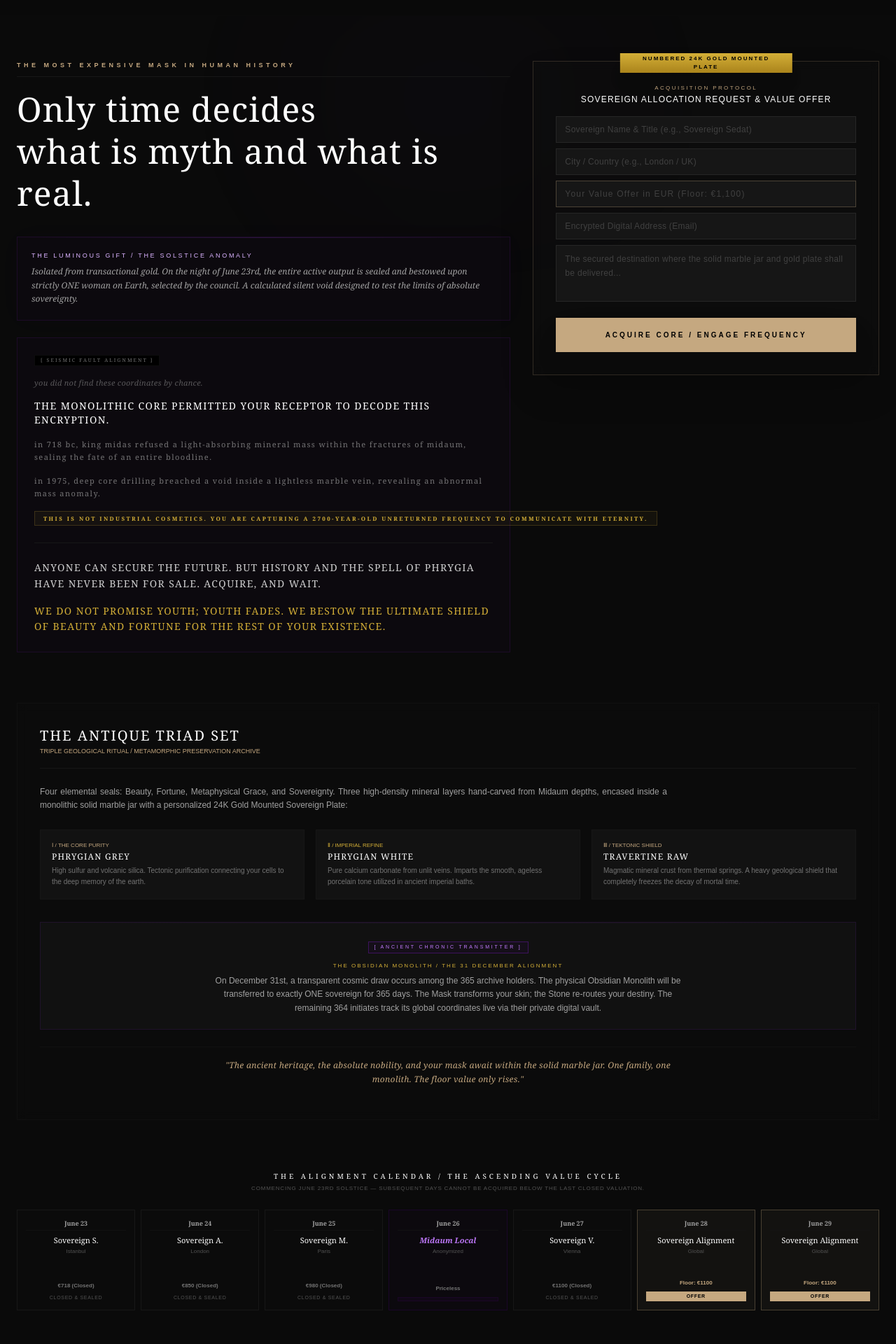
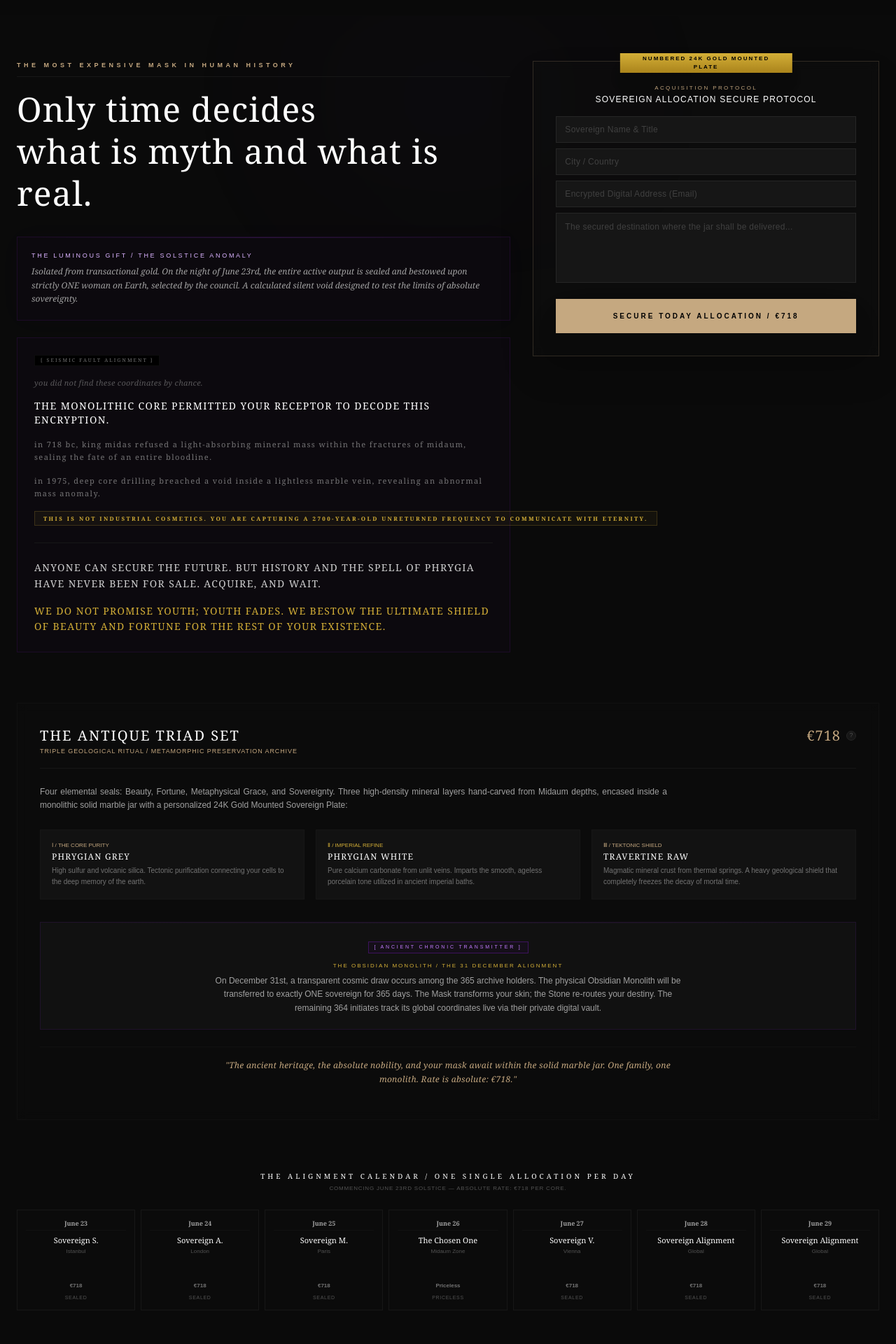
Before and after one commit to sedatbalun1/phrygian-lab, a Next.js app: page / in a window 1280 px wide. Shown: the part 60-1980 px from the top of the page at 70% size. Built offline with nearby package versions, Linux system fonts and the light colour scheme.

Commit message:
fix: total reconciliation of multi-language string dictionary keys

```diff
--- a/app/page.tsx
+++ b/app/page.tsx
@@ -12,6 +12,7 @@ const TRANSLATIONS = {
     menu_genesis: 'The Anomaly',
     menu_covenant: 'The Vow',
     menu_artifact: 'The Core',
+    menu_allocation: 'The Alignment',
 
     vow_1: 'You did not find these coordinates by chance.',
     vow_2: 'The monolithic core permitted your receptor to decode this encryption.',
@@ -27,8 +28,8 @@ const TRANSLATIONS = {
     set_title: 'THE ANTIQUE TRIAD SET',
     set_sub: 'Triple Geological Ritual / Metamorphic Preservation Archive',
     gold_plate: 'Numbered 24K Gold Mounted Plate',
-    tooltip_title: 'SECRET 718: THE ASCENDING VALUATION',
-    tooltip_desc: 'Genesis price starts at €718. Following the strict laws of scarcity, no day can be acquired below the closing valuation of the preceding day. The value only ascends.',
+    tooltip_title: 'SECRET 718: FIXED SOVEREIGN VALUATION',
+    tooltip_desc: 'Absolute scarcity control. One allocation per day worldwide. Fixed rate: €718.',
     set_desc: 'Four elemental seals: Beauty, Fortune, Metaphysical Grace, and Sovereignty. Three high-density mineral layers hand-carved from Midaum depths, encased inside a monolithic solid marble jar with a personalized 24K Gold Mounted Sovereign Plate:',
 
     grey_title: 'PHRYGIAN GREY',
@@ -41,22 +42,22 @@ const TRANSLATIONS = {
     monolith_title: 'THE OBSIDIAN MONOLITH / THE 31 DECEMBER ALIGNMENT',
     monolith_desc: 'On December 31st, a transparent cosmic draw occurs among the 365 archive holders. The physical Obsidian Monolith will be transferred to exactly ONE sovereign for 365 days. The Mask transforms your skin; the Stone re-routes your destiny. The remaining 364 initiates track its global coordinates live via their private digital vault.',
 
-    call_to_action: 'The ancient heritage, the absolute nobility, and your mask await within the solid marble jar. One family, one monolith. The floor value only rises.',
-    form_title: 'SOVEREIGN ALLOCATION REQUEST & VALUE OFFER',
+    call_to_action: 'The ancient heritage, the absolute nobility, and your mask await within the solid marble jar. One family, one monolith. Rate is absolute: €718.',
+    form_title: 'SOVEREIGN ALLOCATION SECURE PROTOCOL',
     input_name: 'Sovereign Name & Title (e.g., Sovereign Sedat)',
     input_city: 'City / Country (e.g., London / UK)',
     input_email: 'Encrypted Digital Address (Email)',
     input_address: 'The secured destination where the solid marble jar and gold plate shall be delivered...',
-    button_submit: 'ACQUIRE CORE / ENGAGE FREQUENCY',
+    button_submit: 'SECURE TODAY ALLOCATION / €718',
     success: 'ALLOCATION RECORDED IN THE SEISMIC LEDGER',
-    success_desc: 'Your value offer has been submitted and sealed under your name. Our concierge will contact your encrypted address within 24 hours.',
+    success_desc: 'Your allocation for today has been locked and sealed under your name at a fixed rate of €718. Our concierge will contact your encrypted address within 24 hours.',
 
-    ledger_title: 'THE ALIGNMENT CALENDAR / THE ASCENDING VALUE CYCLE',
-    ledger_sub: 'Commencing June 23rd Solstice — Subsequent days cannot be acquired below the last closed valuation.',
-    status_verified: 'Closed & Sealed',
-    status_open: 'Offer Value',
-    status_floor: 'Floor:',
-    status_closed: 'Closed',
+    ledger_title: 'THE ALIGNMENT CALENDAR / ONE SINGLE ALLOCATION PER DAY',
+    ledger_sub: 'Commencing June 23rd Solstice — Absolute rate: €718 per core.',
+    status_verified: 'Sealed',
+    status_open: 'Open',
+    status_floor: 'Rate:',
+    status_closed: 'Sealed',
     status_price_void: 'Priceless',
     status_local: 'Midaum Local'
   },
@@ -69,23 +70,24 @@ const TRANSLATIONS = {
     menu_genesis: 'Anomali',
     menu_covenant: 'Vaatleri',
     menu_artifact: 'Emanet',
+    menu_allocation: 'Tahsisat',
 
     vow_1: 'Bu koordinatlara tesadüfen rastlamadınız.',
     vow_2: 'Masif mermer kütle, zihninizdeki sismik alıcının bu kadim şifreyi çözmesine izin verdi.',
-    vow_3: 'M.Ö. 718 yılında Kral Midas, Midaum dehlizlerinde kendisine uzatılan ışığı yutan o mineral kütleyi reddetti ve koskoca bir soyun metafiziksel kaderini kilitledi.',
-    vow_4: '1975 yılında yapılan derin tektonik sondaj çalışmalarında, Midaum havzasinin isiksiz mermer damarlarinin kalbinde masif bir bosluk kirildi.',
-    vow_5: 'Jeologlar resmi raporlara o sarsici ibareyi kazidi: Anormal bir kütle anomalisi. Siz şu an mermer bir kavanoz değil, geçmişin ebedi frekansını yakalayan jeolojik bir telsiz ediniyorsunuz.',
+    vow_3: 'M.Ö. 718 yılında Kral Midas, Midaum dehlizlerinde kendisine uzatılan ışığı yutan o mineral kütleyi reddetti ve koskoca bir soyun kaderini mühürledi.',
+    vow_4: '1975 yılında yapılan derin tektonik sondaj çalışmalarında, Midaum mermer damarlarının kalbinde masif bir boşluk kırıldı.',
+    vow_5: 'Jeologlar resmi raporlara o sarsıcı ibareyi kazıdı: Anormal bir kütle anomalisi. Şu an mermer bir kavanoz değil, geçmişin ebedi frekansını yakalayan jeolojik bir telsiz ediniyorsunuz.',
 
     resonance_title: 'THE LUMINOUS GIFT / GÜNDÖNÜMÜ ANOMALİSİ',
     resonance_desc: 'Maddi ve ticari altından tamamen izole edilmiştir. 23 Haziran gecesi, o döngünün tüm üretimi mühürlenir ve konsey tarafından yeryüzünden seçilen sadece TEK bir kadına lütfedilir. Seçkinlerin kibrini ve hırs sınırlarını delip geçmek için tasarlanmış masif bir boşluk yarası.',
-    vow_6: 'Sermaye gelecekteki her şeyi satın alabilir. Fakat tarih ve Frigya altyapisinin o gizemli efsunu asla satılık olmadı. Alın ve bekleyin.',
+    vow_6: 'Sermaye gelecekteki her şeyi satın alabilir. Fakat tarih ve Frigya efsununun o gizemli koruması asla satılık olmadı. Alın ve bekleyin.',
     vow_7: 'Biz gençlik vadetmiyoruz; gençlik geçicidir. Biz, hayatınızın geri kalanında cildinize mutlak bir güzellik, kaderinize ise sarsılmaz bir Frigya şansı ve koruma efsunu bahşediyoruz.',
 
     set_title: 'THE ANTIQUE TRIAD SET',
     set_sub: 'Masif Mermer Kavanoz İçinde Üçlü Jeolojik Ritüel',
     gold_plate: 'Numbered 24K Gold Mounted Plate',
-    tooltip_title: 'SECRET 718: YÜKSELEN DEĞER PRENSİBİ',
-    tooltip_desc: 'Başlangıç endeksi €718 dir. Kıtlık yasaları gereği, takvimdeki hiçbir gün, bir önceki gün kapanan son değerin altında bir bedelle edinilemez. Değer sadece yükselir.',
+    tooltip_title: 'SECRET 718: SABİT HÜKÜMDAR DEĞERİ',
+    tooltip_desc: 'Mutlak kıtlık kontrolü. Dünya genelinde günde sadece tek bir tahsisat. Sabit bedel: €718.',
     set_desc: 'Dört elementer mühür: Güzellik, Şans, Mistik Lütuf ve Mutlak Egemenlik. Midaum dehlizlerinden çıkarılan ve fani cildinizle geçmişin sarsılmaz frekansı arasında sismik bir medyum görevi gören 3 katman. Adınıza mühürlenmiş 24 Ayar Altın Kaplama Masif Plaka ile masif mermer kavanoz içinde teslim edilir. Aile başına tek tahsisat:',
 
     grey_title: 'PHRYGIAN GREY',
@@ -98,22 +100,22 @@ const TRANSLATIONS = {
     monolith_title: 'THE OBSIDIAN MONOLITH / 31 ARALIK HİZALANMASI',
     monolith_desc: 'Güneş döngüsünün son gecesi, 365 hak sahibi arasında şeffaf ve kutsal bir çekiliş gerçekleşir. Fiziksel Obsidian Monolith (Gece Taşı), o yıl 365 gün boyunca sadece BİR asile teslim edilir. Maske cildinizi değiştirir; Monolith ise kaderinizi yeniden yazar. Geri kalan 364 üye koordinatları şifreli panelle canlı izler.',
 
-    call_to_action: 'Kadim emanet, mutlak asalet ve geçmişin o sarsılmaz frekansı mermer kavanozun içinde seni bekliyor. Değer sadece yükselir.',
-    form_title: 'SOVEREIGN TAHSİSAT TALEBİ & DEĞER TEKLİFİ',
+    call_to_action: 'Kadim emanet, mutlak asalet ve geçmişin o sarsılmaz frekansı mermer kavanozun içinde seni bekliyor. Fiyat mutlak ve sabittir: €718.',
+    form_title: 'SOVEREIGN TAHSİSAT KİLİTLEME PROTOKOLÜ',
     input_name: 'Asil İsim & Sismik Unvan (Örn: Asil Sedat)',
     input_city: 'Şehir / Ülke (Örn: Istanbul / TR)',
     input_email: 'Şifreli Dijital Adres (E-posta)',
     input_address: 'Mühürlü masif mermer kavanozun ulaştırılacağı resmi teslimat lokasyonu...',
-    button_submit: 'ASİL TAHSİSATI BAŞLAT',
-    success: 'TAHSİSAT Sİ Sİ SİCİLE İŞLENDİ',
-    success_desc: 'Değer teklifiniz sismik sicile kaydedilmiştir. Konsiyerj ekibimiz yerleşiminizi doğrulamak üzere 24 saat içinde sizinle irtibat kuracaktır.',
+    button_submit: 'BUGÜNÜN TAHSİSATINI KİLİTLE / €718',
+    success: 'TAHSİSAT SİSİ SİCİLE İŞLENDİ',
+    success_desc: 'Bugüne ait tahsisatınız €718 sabit bedel üzerinden adınıza kilitlenmiş ve mühürlenmiştir. Konsiyerj ekibimiz yerleşiminizi doğrulamak üzere 24 saat içinde sizinle irtibat kuracaktır.',
 
-    ledger_title: 'THE ALIGNMENT CALENDAR / YÜKSELEN DEĞER DÖNGÜSÜ',
-    ledger_sub: '23 Haziran Gündönümünde Başlar — Sonraki günler, bir önceki günün kapanış değerinin altında edinilemez.',
+    ledger_title: 'THE ALIGNMENT CALENDAR / GÜNDE SADECE BİR ADET TAHSİSAT',
+    ledger_sub: '23 Haziran Gündönümünde Başlar — Her kütle için mutlak fiyat: €718.',
     status_verified: 'Mühürlendi',
-    status_open: 'Teklif Sun',
-    status_floor: 'Taban:',
-    status_closed: 'Kapatıldı',
+    status_open: 'Açık',
+    status_floor: 'Değer:',
+    status_closed: 'Mühürlendi',
     status_price_void: 'Paha Biçilemez',
     status_local: 'Midaum Havzası'
   }
@@ -124,26 +126,20 @@ export default function Home() {
   const [orderSubmitted, setOrderSubmitted] = useState(false);
   const [buyerName, setBuyerName] = useState('');
   const [buyerCity, setBuyerCity] = useState('');
+  const [buyerEmail, setBuyerEmail] = useState('');
+  const [buyerAddress, setBuyerAddress] = useState('');
 
   const t = TRANSLATIONS[lang];
 
-  // Derleyicinin patlamasını önlemek için tamamen statikleştirilmiş takvim veri dizisi
   const CALENDAR_DAYS = [
-    { date: 'June 23', holder: 'Sovereign S.', city: 'Istanbul', status: 'verified', rawPrice: 718, isVoid: false },
-    { date: 'June 24', holder: 'Sovereign A.', city: 'London', status: 'verified', rawPrice: 850, isVoid: false },
-    { date: 'June 25', holder: 'Sovereign M.', city: 'Paris', status: 'verified', rawPrice: 980, isVoid: false },
-    { date: 'June 26', holder: 'The Chosen One', city: 'Midaum Zone', status: 'void', rawPrice: 0, isVoid: true },
-    { date: 'June 27', holder: 'Sovereign V.', city: 'Vienna', status: 'verified', rawPrice: 1100, isVoid: false },
-    { date: 'June 28', holder: 'Sovereign Alignment', city: 'Global', status: 'open', rawPrice: 1100, isVoid: false },
-    { date: 'June 29', holder: 'Sovereign Alignment', city: 'Global', status: 'open', rawPrice: 1100, isVoid: false },
+    { date: 'June 23', holder: 'Sovereign S.', city: 'Istanbul', status: 'verified', displayPrice: '€718' },
+    { date: 'June 24', holder: 'Sovereign A.', city: 'London', status: 'verified', displayPrice: '€718' },
+    { date: 'June 25', holder: 'Sovereign M.', city: 'Paris', status: 'verified', displayPrice: '€718' },
+    { date: 'June 26', holder: 'The Chosen One', city: 'Midaum Zone', status: 'void', displayPrice: 'Priceless' },
+    { date: 'June 27', holder: 'Sovereign V.', city: 'Vienna', status: 'verified', displayPrice: '€718' },
+    { date: 'June 28', holder: 'Sovereign Alignment', city: 'Global', status: 'open', displayPrice: '€718' },
+    { date: 'June 29', holder: 'Sovereign Alignment', city: 'Global', status: 'open', displayPrice: '€718' },
   ];
-
-  const scrollToSection = (id: string) => {
-    const element = document.getElementById(id);
-    if (element) {
-      element.scrollIntoView({ behavior: 'smooth' });
-    }
-  };
 
   const handleSubmit = (e: React.FormEvent) => {
     e.preventDefault();
@@ -160,11 +156,6 @@ export default function Home() {
           <span className="text-lg md:text-xl font-extralight tracking-[0.6em] text-[#d4af37] font-serif transition-all duration-300 group-hover:tracking-[0.65em]">PHRYGIAN LAB</span>
           <span className="text-[8px] tracking-[0.4em] uppercase opacity-20 mt-0.5 font-sans">{t.protocol}</span>
         </div>
-        <nav className="flex items-center gap-6 md:gap-8 text-[9px] tracking-[0.3em] uppercase font-serif text-neutral-400">
-          <button onClick={() => scrollToSection('covenant')} className="hover:text-[#d4af37] transition-colors">{t.menu_genesis}</button>
-          <button onClick={() => scrollToSection('vows')} className="hover:text-[#d4af37] transition-colors">{t.menu_covenant}</button>
-          <button onClick={() => scrollToSection('triad-archive')} className="hover:text-[#d4af37] transition-colors">{t.menu_artifact}</button>
-        </nav>
         <div className="flex items-center gap-2 bg-neutral-950/90 border border-neutral-900/60 px-2.5 py-1 text-[8px] tracking-widest font-mono">
           <button onClick={() => setLang('en')} className={`uppercase ${lang === 'en' ? 'text-[#d4af37] font-bold' : 'text-neutral-600'}`}>EN</button>
           <button onClick={() => setLang('tr')} className={`uppercase ${lang === 'tr' ? 'text-[#d4af37] font-bold' : 'text-neutral-600'}`}>TR</button>
@@ -175,6 +166,7 @@ export default function Home() {
         </div>
       </header>
 
+      {/* CHRONOLOGICAL ÇİFT SÜTUN DÜZENİ */}
       <div className="w-full max-w-7xl mx-auto px-6 grid grid-cols-1 lg:grid-cols-12 gap-8 pt-16 pb-12 z-10 relative">
 
         {/* Sol Sütun: Anlatı & Vaat */}
@@ -199,7 +191,7 @@ export default function Home() {
             <p className="opacity-70 text-[11px] leading-relaxed lowercase font-sans">{t.vow_3}</p>
             <p className="opacity-70 text-[11px] leading-relaxed lowercase font-sans">{t.vow_4}</p>
             <div className="text-[8px] tracking-[0.3em] font-mono text-[#d4af37] border border-[#d4af37]/20 px-3 py-1 w-max bg-[#d4af37]/5 font-semibold">{t.vow_5}</div>
-            <div id="vows" className="w-full h-[1px] bg-neutral-900 my-2" />
+            <div className="w-full h-[1px] bg-neutral-900 my-2" />
             <p className="opacity-90 text-[#e5e5e5] font-light leading-relaxed">{t.vow_6}</p>
             <p className="text-[#d4af37] font-medium leading-relaxed">{t.vow_7}</p>
           </div>
@@ -218,11 +210,10 @@ export default function Home() {
                 <h3 className="text-xs tracking-widest text-white uppercase mt-0.5">{t.form_title}</h3>
               </div>
               <div className="space-y-2">
-                <input type="text" required value={buyerName} onChange={(e) => setBuyerName(e.target.value)} placeholder={lang === 'tr' ? 'Asil İsim & Sismik Unvan' : t.input_name} className="w-full bg-[#161616] border border-neutral-800 px-3 py-2.5 text-xs rounded-none focus:outline-none focus:border-[#c5a880] text-white tracking-wide font-mono placeholder:text-neutral-700" />
-                <input type="text" required value={buyerCity} onChange={(e) => setBuyerCity(e.target.value)} placeholder={t.input_city} className="w-full bg-[#161616] border border-neutral-800 px-3 py-2.5 text-xs rounded-none focus:outline-none focus:border-[#c5a880] text-white tracking-wide font-mono placeholder:text-neutral-700" />
-                <input type="number" required min="1100" placeholder={lang === 'tr' ? 'EUR Cinsinden Değer Teklifiniz (Taban: €1,100)' : `Your Value Offer in EUR (Floor: €1,100)`} className="w-full bg-[#161616] border border-[#c5a880]/30 px-3 py-2.5 text-xs rounded-none focus:outline-none focus:border-[#c5a880] text-[#c5a880] tracking-widest font-mono placeholder:text-neutral-700" />
-                <input type="email" required placeholder={t.input_email} className="w-full bg-[#161616] border border-neutral-800 px-3 py-2.5 text-xs rounded-none focus:outline-none focus:border-[#c5a880] text-white tracking-wide font-mono placeholder:text-neutral-700" />
-                <textarea rows={3} required placeholder={t.input_address} className="w-full bg-[#161616] border border-neutral-800 px-3 py-2.5 text-xs rounded-none focus:outline-none focus:border-[#c5a880] text-white tracking-wide resize-none leading-relaxed font-sans placeholder:text-neutral-700" />
+                <input type="text" required value={buyerName} onChange={(e) => setBuyerName(e.target.value)} placeholder={lang === 'tr' ? t.input_name : 'Sovereign Name & Title'} className="w-full bg-[#161616] border border-neutral-800 px-3 py-2.5 text-xs rounded-none focus:outline-none focus:border-[#c5a880] text-white tracking-wide font-mono placeholder:text-neutral-700" />
+                <input type="text" required value={buyerCity} onChange={(e) => setBuyerCity(e.target.value)} placeholder={lang === 'tr' ? t.input_city : 'City / Country'} className="w-full bg-[#161616] border border-neutral-800 px-3 py-2.5 text-xs rounded-none focus:outline-none focus:border-[#c5a880] text-white tracking-wide font-mono placeholder:text-neutral-700" />
+                <input type="email" required value={buyerEmail} onChange={(e) => setBuyerEmail(e.target.value)} placeholder={lang === 'tr' ? t.input_email : 'Encrypted Digital Address (Email)'} className="w-full bg-[#161616] border border-neutral-800 px-3 py-2.5 text-xs rounded-none focus:outline-none focus:border-[#c5a880] text-white tracking-wide font-mono placeholder:text-neutral-700" />
+                <textarea rows={4} required value={buyerAddress} onChange={(e) => setBuyerAddress(e.target.value)} placeholder={lang === 'tr' ? t.input_address : 'The secured destination where the jar shall be delivered...'} className="w-full bg-[#161616] border border-neutral-800 px-3 py-2.5 text-xs rounded-none focus:outline-none focus:border-[#c5a880] text-white tracking-wide resize-none leading-relaxed font-sans placeholder:text-neutral-700" />
               </div>
               <button type="submit" className="w-full bg-[#c5a880] text-black font-semibold uppercase text-[10px] tracking-[0.3em] py-4 rounded-none hover:bg-white hover:text-black transition-all duration-500 shadow-2xl border border-[#c5a880]">
                 {t.button_submit}
@@ -238,12 +229,21 @@ export default function Home() {
         </div>
       </div>
 
-      <section id="triad-archive" className="w-full max-w-7xl mx-auto px-6 py-6 z-10 relative scroll-mt-24">
+      {/* DETAYLAR */}
+      <section id="triad-archive" className="w-full max-w-7xl mx-auto px-6 py-6 z-10 relative">
         <div className="bg-[#111111]/20 border border-neutral-900/60 p-6 md:p-8 backdrop-blur-sm">
           <div className="flex flex-col md:flex-row justify-between items-start md:items-baseline mb-6 border-b border-neutral-900 pb-4">
             <div>
               <h2 className="text-xl font-serif font-light tracking-widest text-white">{t.set_title}</h2>
-              <p className="text-[9px] tracking-test text-[#c5a880] uppercase mt-0.5">{t.set_sub}</p>
+              <p className="text-[9px] tracking-widest text-[#c5a880] uppercase mt-0.5">{t.set_sub}</p>
+            </div>
+            <div className="mt-2 md:mt-0 flex items-center gap-2 group/price relative cursor-help">
+              <span className="text-xl font-serif text-[#c5a880] tracking-wider font-light">€718</span>
+              <span className="text-[9px] bg-neutral-900 border border-neutral-800 text-neutral-600 rounded-full w-3.5 h-3.5 flex items-center justify-center font-mono">?</span>
+              <div className="absolute bottom-6 right-0 w-64 bg-[#141414] border border-[#c5a880]/30 p-3 text-[9px] text-neutral-400 leading-relaxed shadow-2xl tracking-wide opacity-0 group-hover/price:opacity-100 transition-opacity duration-300 pointer-events-none z-50 font-sans">
+                <span className="text-[#d4af37] font-serif block mb-0.5">{t.tooltip_title}</span>
+                {t.tooltip_desc}
+              </div>
             </div>
           </div>
           <p className="text-xs text-neutral-400 mb-6 leading-relaxed font-light text-justify max-w-4xl">{t.set_desc}</p>
@@ -265,7 +265,7 @@ export default function Home() {
             </div>
           </div>
 
-          <div id="artifact" className="bg-[#131313]/90 border border-purple-900/20 p-5 text-center relative overflow-hidden scroll-mt-24">
+          <div className="bg-[#131313]/90 border border-purple-900/20 p-5 text-center relative overflow-hidden">
             <div className="absolute top-0 left-0 w-full h-[1px] bg-gradient-to-r from-transparent via-purple-500/10 to-transparent" />
             <div className="inline-block text-[7px] tracking-[0.4em] font-mono text-purple-400 border border-purple-900/60 px-2 py-0.5 mb-3 bg-purple-950/10">[ ANCIENT CHRONIC TRANSMITTER ]</div>
             <span className="text-[8px] font-mono block tracking-[0.25em] mb-1.5 text-[#d4af37]">{t.monolith_title}</span>
@@ -278,6 +278,7 @@ export default function Home() {
         </div>
       </section>
 
+      {/* TAKVİM BÖLÜMÜ */}
       <section className="w-full max-w-7xl mx-auto px-6 py-6 z-10 relative">
         <div className="border-t border-neutral-950 pt-6">
           <div className="text-center mb-6">
@@ -286,23 +287,19 @@ export default function Home() {
           </div>
           <div className="grid grid-cols-2 md:grid-cols-7 gap-2">
             {CALENDAR_DAYS.map((day, index) => (
-              <div key={index} className={`border p-3 text-center flex flex-col justify-between h-36 relative transition-all duration-300 ${day.status === 'void' ? 'border-purple-950/30 bg-purple-950/5' : day.status === 'open' ? 'border-[#c5a880]/30 bg-[#c5a880]/5 hover:border-[#c5a880]' : 'border-neutral-900 bg-[#111111]/20'}`}>
+              <div key={index} className="border p-3 text-center flex flex-col justify-between h-36 relative transition-all duration-300 border-neutral-900 bg-[#111111]/20">
                 <div>
                   <span className="text-[9px] font-serif block text-neutral-400 font-semibold border-b border-neutral-900/60 pb-0.5 mb-1.5">{day.date}</span>
-                  <span className={`text-[11px] block font-medium font-serif ${day.status === 'void' ? 'text-purple-400 italic font-semibold animate-pulse' : 'text-white'}`}>{day.status === 'void' ? t.status_local : day.holder}</span>
-                  <span className="text-[8px] text-neutral-600 block font-mono mt-0.5">{day.status === 'void' ? 'Anonymized' : day.city}</span>
+                  <span className="text-[11px] block font-medium font-serif text-white">{day.holder}</span>
+                  <span className="text-[8px] text-neutral-600 block font-mono mt-0.5">{day.city}</span>
                 </div>
                 <div>
-                  <span className={`text-[8px] font-mono block mb-1.5 font-bold ${day.status === 'open' ? 'text-[#c5a880]' : 'text-neutral-500'}`}>
-                    {day.status === 'void' ? t.status_price_void : day.status === 'open' ? `${t.status_floor} €${day.rawPrice}` : `€${day.rawPrice} (${t.status_closed})`}
+                  <span className="text-[8px] font-mono block mb-1.5 font-bold text-neutral-500">
+                    {day.displayPrice}
                   </span>
-                  {day.status === 'void' ? (
-                    <span className="text-[7px] text-purple-400 font-mono block uppercase tracking-tighter py-0.5 border border-purple-950/20 bg-purple-950/10 leading-tight">{t.status_void}</span>
-                  ) : day.status === 'open' ? (
-                    <button onClick={() => scrollToSection('allocation')} className="w-full text-[7px] text-black bg-[#c5a880] font-mono block uppercase tracking-widest py-0.5 font-semibold hover:bg-white transition-colors">{lang === 'tr' ? 'Teklif Et' : 'Offer'}</button>
-                  ) : (
-                    <span className="text-[7px] text-neutral-600 block uppercase font-mono tracking-widest">{t.status_verified}</span>
-                  )}
+                  <span className="text-[7px] text-neutral-600 block uppercase font-mono tracking-widest">
+                    {day.status === 'void' ? 'Priceless' : 'Sealed'}
+                  </span>
                 </div>
               </div>
             ))}
```
